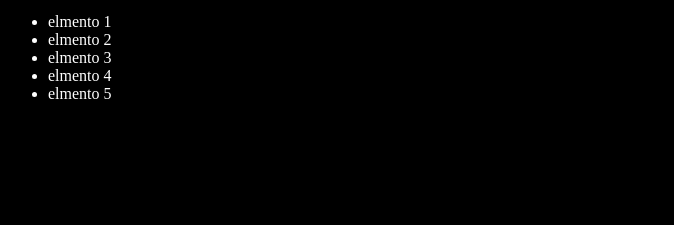
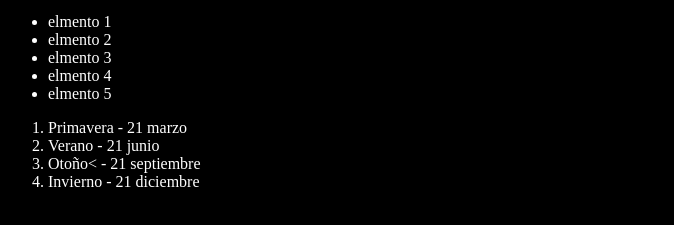
Before and after one commit to totan2929/youtube-git, a plain HTML site: page index.html in a window 1280 px wide. Shown: the part 101-326 px from the top of the page, without its empty margins (0-674 px from the left). Drawn offline with Linux system fonts and the light colour scheme; a script that the page names is missing.

Commit message:
Agregando estaciones del año con fechas de inicio

```diff
--- a/index.html
+++ b/index.html
@@ -21,6 +21,12 @@
       <li>elmento 4</li>
       <li>elmento 5</li>
     </ul>
+    <ol>
+      <li>Primavera - 21 marzo</li>
+      <li>Verano - 21 junio</li>
+      <li>Otoño< - 21 septiembre</li>
+      <li>Invierno - 21 diciembre</li>
+    </ol>
     <script src="index.js"></script>
   </body>
 </html>
```
